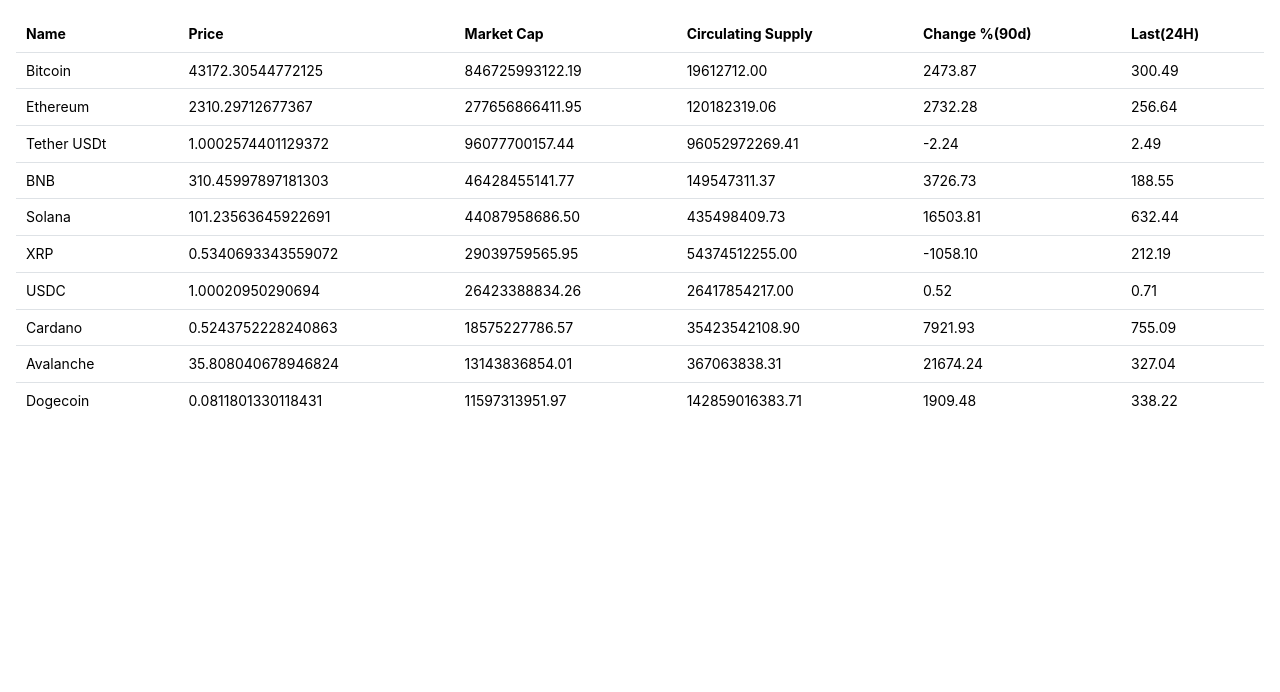
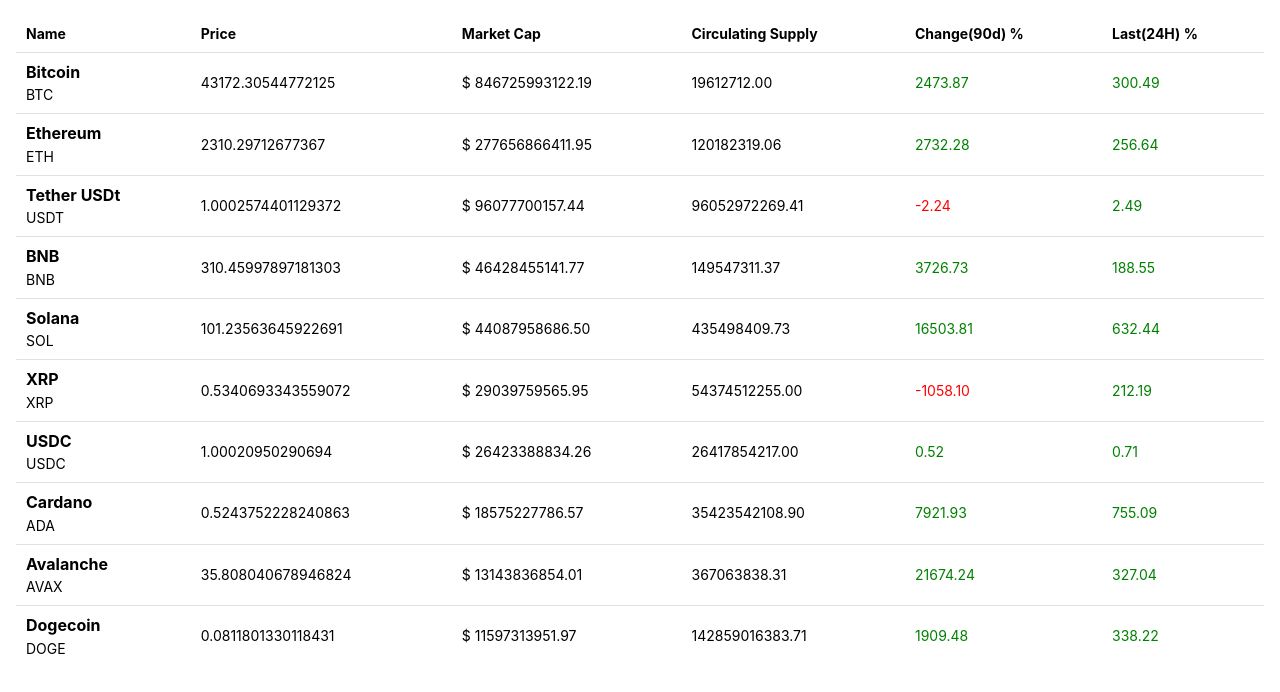
Before and after one commit to w3ye/crypto-table, a React (Vite) app: page / in a window 1280 px wide. Shown: the top 692 px of the page. Built offline with nearby package versions, Linux system fonts and the light colour scheme.

Commit message:
implement styling for crypto rows

```diff
--- a/src/components/latestCryptoTable/LatestCryptoRows.tsx
+++ b/src/components/latestCryptoTable/LatestCryptoRows.tsx
@@ -1,4 +1,4 @@
-import { Table } from "@mantine/core";
+import { Flex, Table } from "@mantine/core";
 import { LatestListingResponse } from "../../types/response";
 
 type LatestCryptoRowsProps = {
@@ -8,15 +8,35 @@
   const rows = latestCrypto.map((crypto) => {
     return (
       <Table.Tr key={crypto.id}>
-        <Table.Td>{crypto.name}</Table.Td>
+        <Table.Td>
+          <Flex direction="column">
+            <div style={{ fontWeight: "bold", fontSize: "16px" }}>
+              {crypto.name}
+            </div>
+            <div>{crypto.symbol}</div>
+          </Flex>
+        </Table.Td>
         <Table.Td>{crypto.quote.USD.price}</Table.Td>
-        <Table.Td>{crypto.quote.USD.market_cap.toFixed(2)}</Table.Td>
+        <Table.Td>$ {crypto.quote.USD.market_cap.toFixed(2)}</Table.Td>
         <Table.Td>{crypto.circulating_supply.toFixed(2)}</Table.Td>
         <Table.Td>
-          {(crypto.quote.USD.percent_change_90d * 100).toFixed(2)}
+          <div
+            style={{
+              color: crypto.quote.USD.percent_change_90d > 0 ? "green" : "red",
+            }}
+          >
+            {(crypto.quote.USD.percent_change_90d * 100).toFixed(2)}{" "}
+          </div>
         </Table.Td>
         <Table.Td>
-          {(crypto.quote.USD.percent_change_24h * 100).toFixed(2)}
+          <div
+            style={{
+              color:
+                crypto.quote.USD.percent_change_24h * 100 > 0 ? "green" : "red",
+            }}
+          >
+            {(crypto.quote.USD.percent_change_24h * 100).toFixed(2)}
+          </div>
         </Table.Td>
       </Table.Tr>
     );
--- a/src/components/latestCryptoTable/LatestCryptoTable.tsx
+++ b/src/components/latestCryptoTable/LatestCryptoTable.tsx
@@ -12,8 +12,8 @@
           <Table.Th>Price</Table.Th>
           <Table.Th>Market Cap</Table.Th>
           <Table.Th>Circulating Supply</Table.Th>
-          <Table.Th>Change %(90d)</Table.Th>
-          <Table.Th>Last(24H)</Table.Th>
+          <Table.Th>Change(90d) %</Table.Th>
+          <Table.Th>Last(24H) %</Table.Th>
         </Table.Tr>
       </Table.Thead>
       <LatestCryptoRows latestCrypto={latestCrypto} />
```
